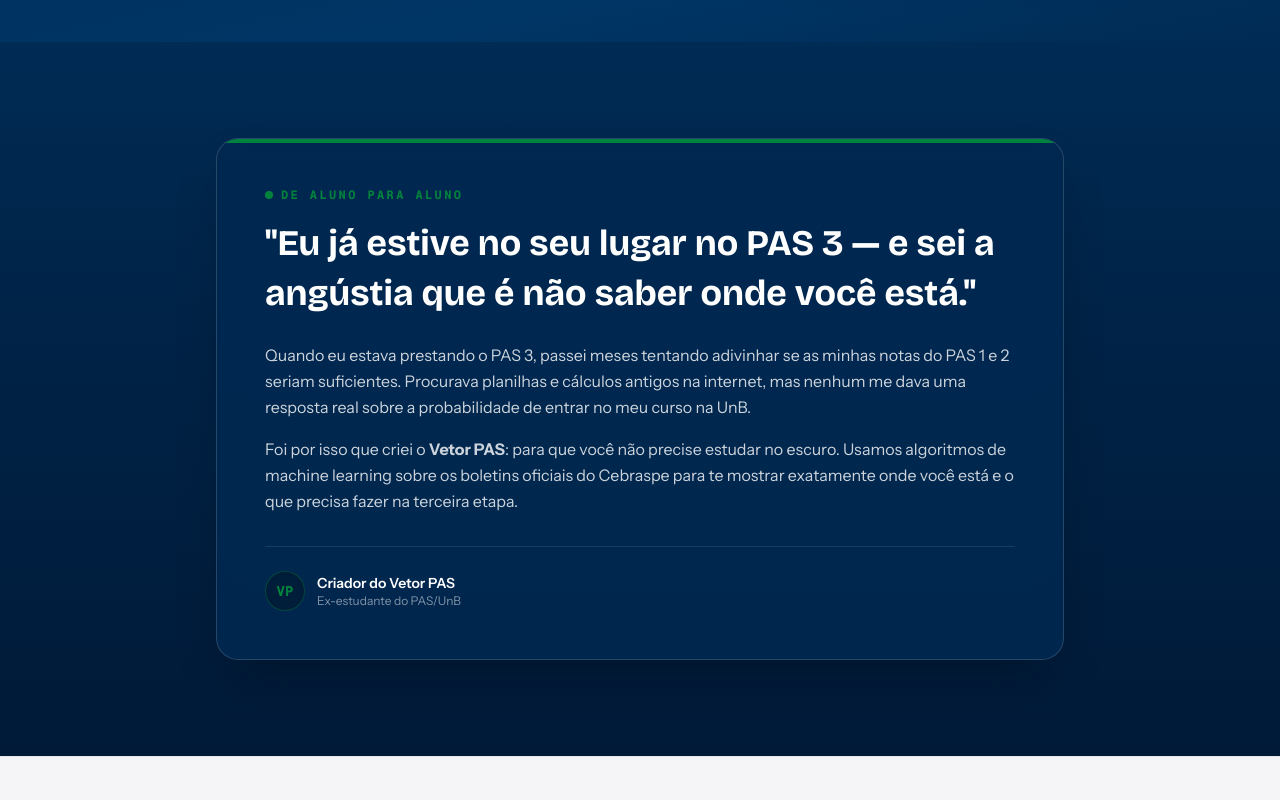
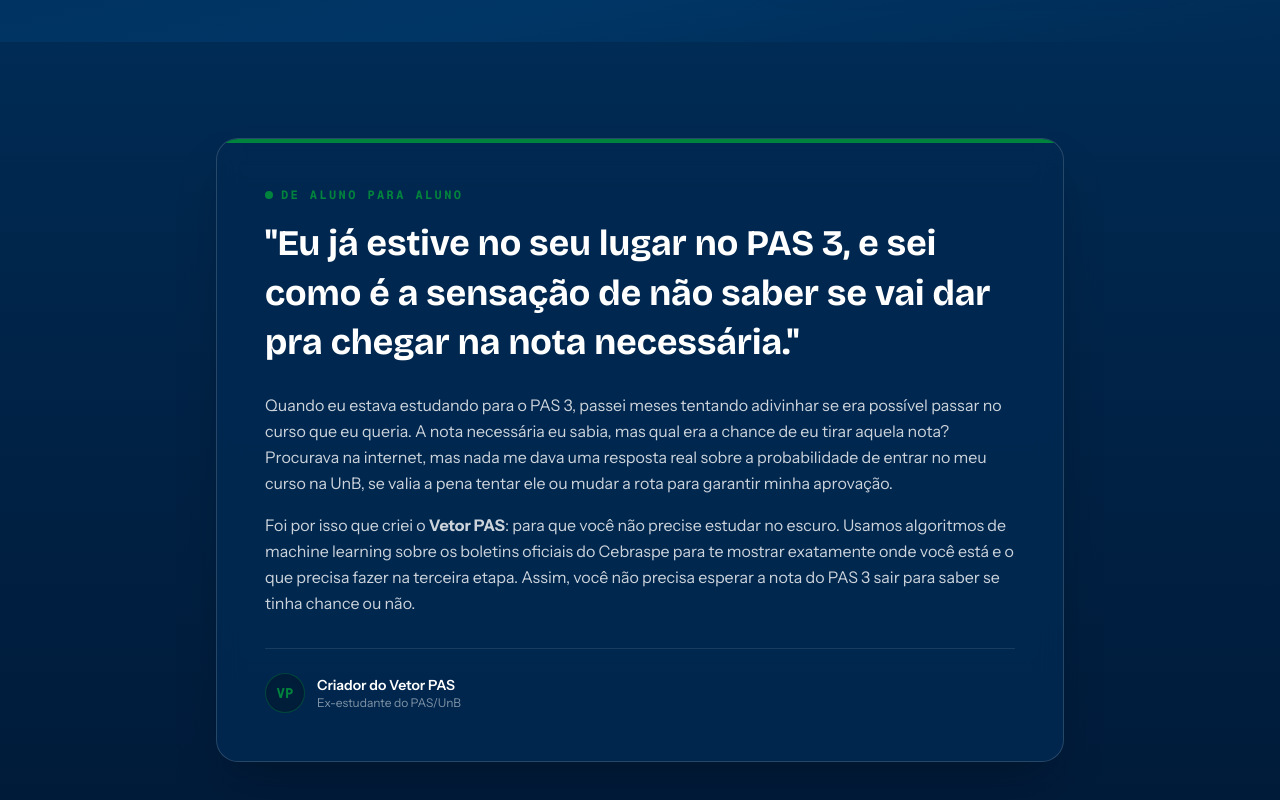
Before and after one commit to luizhtmoreira/Analise-Preditiva-PAS, a Next.js app in the folder landing-page/: page / in a window 1280 px wide. Shown: the part 638-1438 px from the top of the page. Built offline with nearby package versions, Linux system fonts and the light colour scheme.

Commit message:
docs: update founder story with exact user copy

```diff
--- a/landing-page/components/public/landing/LandingPage.tsx
+++ b/landing-page/components/public/landing/LandingPage.tsx
@@ -91,14 +91,14 @@
             </div>
 
             <h2 className="font-heading text-2xl sm:text-4xl font-bold mb-6 text-white leading-snug">
-              "Eu já estive no seu lugar no PAS 3 — e sei a angústia que é não saber onde você está."
+              "Eu já estive no seu lugar no PAS 3, e sei como é a sensação de não saber se vai dar pra chegar na nota necessária."
             </h2>
             <div className="space-y-4 text-white/80 leading-relaxed text-sm sm:text-base">
               <p>
-                Quando eu estava prestando o PAS 3, passei meses tentando adivinhar se as minhas notas do PAS 1 e 2 seriam suficientes. Procurava planilhas e cálculos antigos na internet, mas nenhum me dava uma resposta real sobre a probabilidade de entrar no meu curso na UnB.
+                Quando eu estava estudando para o PAS 3, passei meses tentando adivinhar se era possível passar no curso que eu queria. A nota necessária eu sabia, mas qual era a chance de eu tirar aquela nota? Procurava na internet, mas nada me dava uma resposta real sobre a probabilidade de entrar no meu curso na UnB, se valia a pena tentar ele ou mudar a rota para garantir minha aprovação.
               </p>
               <p>
-                Foi por isso que criei o <strong>Vetor PAS</strong>: para que você não precise estudar no escuro. Usamos algoritmos de machine learning sobre os boletins oficiais do Cebraspe para te mostrar exatamente onde você está e o que precisa fazer na terceira etapa.
+                Foi por isso que criei o <strong>Vetor PAS</strong>: para que você não precise estudar no escuro. Usamos algoritmos de machine learning sobre os boletins oficiais do Cebraspe para te mostrar exatamente onde você está e o que precisa fazer na terceira etapa. Assim, você não precisa esperar a nota do PAS 3 sair para saber se tinha chance ou não.
               </p>
             </div>
             <div className="mt-8 pt-6 border-t border-white/10 flex items-center justify-between">
```
